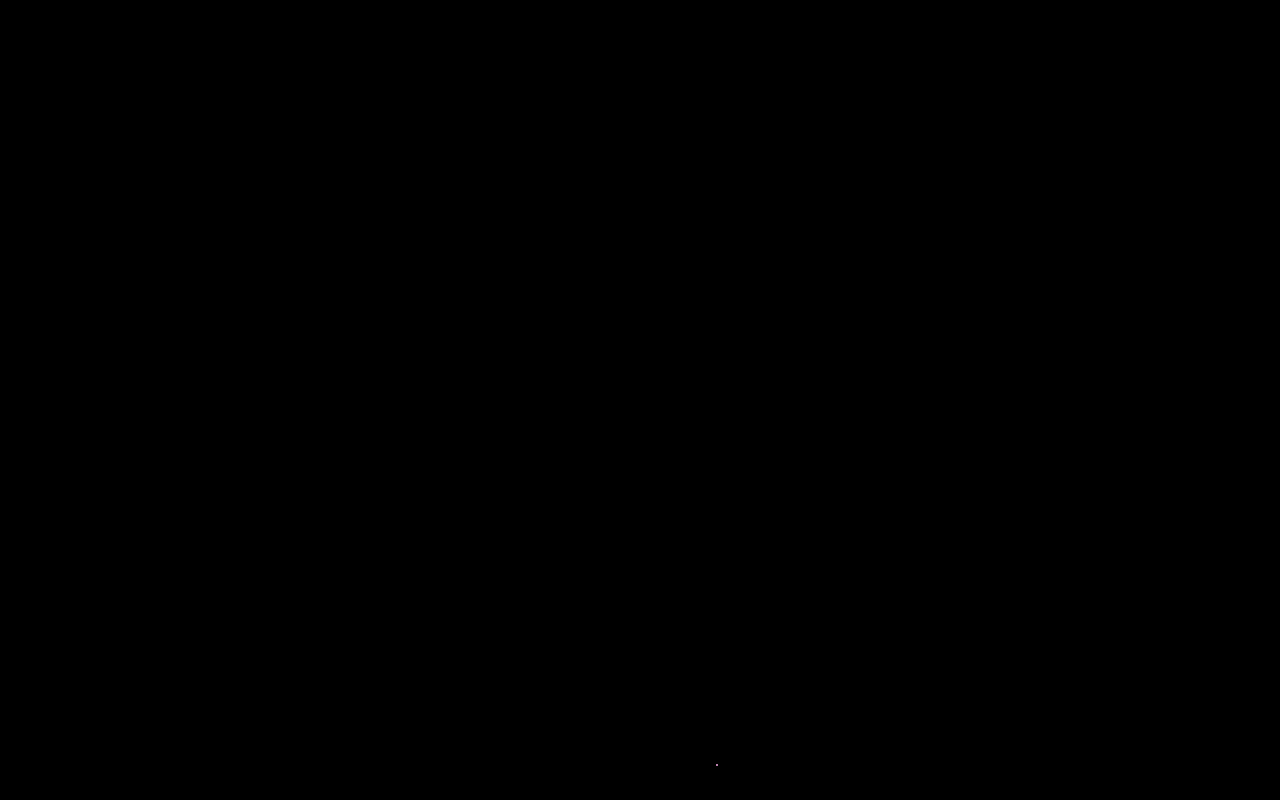
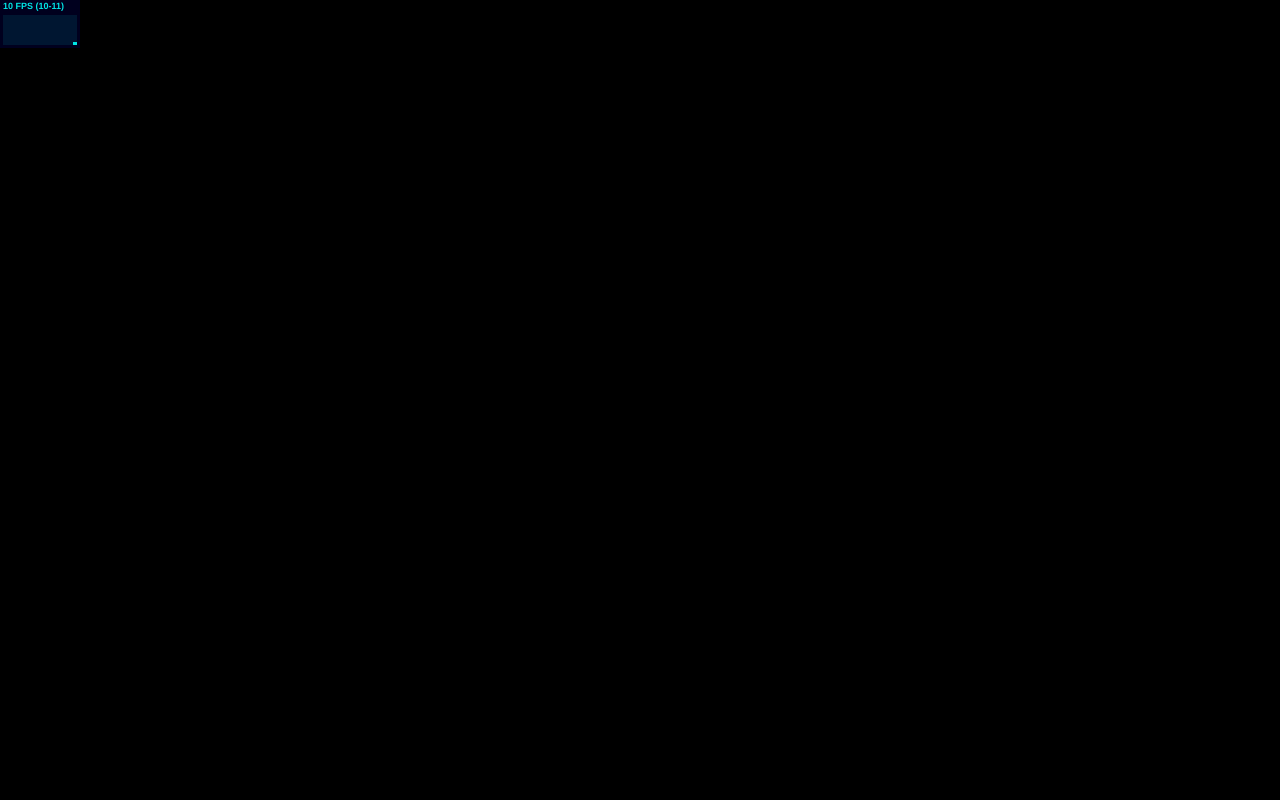
Before and after one commit to PennVR/three-js-ascn, a plain HTML site: page index.html in a window 1280 px wide. Drawn offline with Linux system fonts and the light colour scheme; animation ran at ten frames a second.

Commit message:
Add firework flashes and stats monitor

```diff
--- a/index.html
+++ b/index.html
@@ -2,7 +2,7 @@
 <html>
 	<head>
 		<meta charset=utf-8>
-		<title>My first three.js app</title>
+		<title>Fireworks</title>
 		<style>
 			body { margin: 0; }
 			canvas { width: 100%; height: 100% }
@@ -10,6 +10,9 @@
 	</head>
 	<body>
 		<script src="js/three.min.js"></script>
+		<script src="js/stats.min.js"></script>
+		<script src="js/firework.js"></script>
+		<script src="js/terrain.js"></script>
 		<script src="js/main.js"></script>
 	</body>
 </html>
--- /dev/null
+++ b/js/firework.js
@@ -0,0 +1,46 @@
+function firework() {
+	this.geometry = new THREE.SphereGeometry(0.02, 0.02, 0.02);
+	this.material = new THREE.PointsMaterial();
+	this.mesh = new THREE.Mesh(this.geometry, this.material);
+	this.color = new THREE.Color( (Math.random() + 1) / 2, (Math.random() + 1) / 2, (Math.random() + 1) / 2 );
+	this.mesh.position = new THREE.Vector3( 0, 0, 0 );
+	this.mesh.position.x = Math.random() * 8 - 4;
+	this.mesh.position.y = -7;
+	this.mesh.position.z = -5;
+	this.velocity = new THREE.Vector3( Math.random() * 10 - 5, 9, Math.random() * 5 - 2.5 );
+	this.lifetime = 0;
+	this.explodable = true;
+}
+
+function flash(parent) {
+	this.light = new THREE.PointLight( 0xffffff, .5, 1000, 2);
+	this.light.color = parent.color;
+	this.light.position.set(parent.mesh.position);
+	this.lifetime = 0;
+}
+
+function explode(f) {
+	var l = new flash(f);
+	fireworkLights.push(l);
+	scene.add(l.light);
+	for (var i = 0; i < 10; ++i) {
+		var tmp = new firework();
+		tmp.mesh.position.x = f.mesh.position.x;
+		tmp.mesh.position.y = f.mesh.position.y;
+		tmp.mesh.position.z = f.mesh.position.z;
+		tmp.velocity = new THREE.Vector3( Math.random() * 4 - 2, Math.random() * 2 + 1, Math.random() * 4 - 2 );
+		tmp.color = f.color;
+		tmp.material.color = f.color;
+		tmp.explodable = false;
+		f.explodable = false;
+		scene.add(tmp.mesh);
+		fireworks.push(tmp);
+	}
+}
+
+function updateKin(f, delta) {
+	f.mesh.position.x += f.velocity.x * delta;
+	f.mesh.position.y += f.velocity.y * delta;
+	f.mesh.position.z += f.velocity.z * delta;
+	f.velocity.y += -4 * delta;
+}
--- a/js/main.js
+++ b/js/main.js
@@ -4,59 +4,42 @@ var renderer = new THREE.WebGLRenderer();
 renderer.setSize( window.innerWidth, window.innerHeight );
 document.body.appendChild( renderer.domElement );
 
-var fireworks = [];
-function firework() {
-	this.geometry = new THREE.SphereGeometry(0.02, 0.02, 0.02);
-	this.material = new THREE.PointsMaterial();
-	this.mesh = new THREE.Mesh(this.geometry, this.material);
-	this.color = new THREE.Color( (Math.random() + 1) / 2, (Math.random() + 1) / 2, (Math.random() + 1) / 2 );
-	this.mesh.position = new THREE.Vector3( 0, 0, 0 );
-	this.mesh.position.x = Math.random() * 8 - 4;
-	this.mesh.position.y = -7;
-	this.mesh.position.z = -5;
-	this.velocity = new THREE.Vector3( Math.random() * 10 - 5, 9, Math.random() * 5 - 2.5 );
-	this.lifetime = 0;
-	this.explodable = true;
+var stats = new Stats();
+stats.showPanel(0);
+document.body.appendChild(stats.dom);
+
+function clamp(val, min, max) {
+	if (val < min) { return min; }
+	else if (val > max) { return max; }
+	else { return val; }
 }
 
-function explode(f) {
-	for (var i = 0; i < 10; ++i) {
-		var tmp = new firework();
-		tmp.mesh.position.x = f.mesh.position.x;
-		tmp.mesh.position.y = f.mesh.position.y;
-		tmp.mesh.position.z = f.mesh.position.z;
-		tmp.velocity = new THREE.Vector3( Math.random() * 4 - 2, Math.random() * 2 + 1, Math.random() * 4 - 2 );
-		tmp.color = f.color;
-		tmp.material.color = f.color;
-		tmp.explodable = false;
-		f.explodable = false;
-		scene.add(tmp.mesh);
-		fireworks.push(tmp);
-	}
-}
+// initialize terrain
+var t = new terrain();
+scene.add(t.mesh);
+
+var fireworks = [];
+var fireworkLights = [];
 
 camera.position.z = 5;
 
 var clock = new THREE.Clock();
 var timeSinceFirework = 0;
-
-function updateKin(f, delta) {
-	f.mesh.position.x += f.velocity.x * delta;
-	f.mesh.position.y += f.velocity.y * delta;
-	f.mesh.position.z += f.velocity.z * delta;
-	f.velocity.y += -4 * delta;
-}
+var toExplode = 0;
 
 function render() {
+	stats.begin();
 	requestAnimationFrame( render );
 	var delta = clock.getDelta();
 	timeSinceFirework += delta;
-	if (Math.random() > .95) {
+
+	if (Math.random() > .99 && toExplode < 5) {
 		var tmp = new firework();
 		tmp.material.color = tmp.color;
 		scene.add(tmp.mesh);
 		fireworks.push(tmp);
 		timeSinceFirework = 0;
+		toExplode++;
 	}
 
 	for (var i = 0; i < fireworks.length; ++i) {
@@ -68,11 +51,24 @@ function render() {
 		}
 		if (f.velocity.y < 0.001 && f.explodable) {
 			explode(f);
+			toExplode--;
 			scene.remove(f.mesh);
 			fireworks.splice(i, 1);
 		}
 		updateKin(f, delta);
 	}
+
+	for (var i = 0; i < fireworkLights.length; ++i) {
+		var l = fireworkLights[i];
+		l.lifetime += delta;
+		l.light.intensity = clamp(1/(l.lifetime*2), 0, .5);
+		if (l.lifetime > 5) {
+			scene.remove(l.light);
+			fireworkLights.splice(i, 1);
+		}
+	}
+
 	renderer.render( scene, camera );
+	stats.end();
 }
 render();
--- /dev/null
+++ b/js/stats.min.js
@@ -0,0 +1,5 @@
+// stats.js - http://github.com/mrdoob/stats.js
+(function(f,e){"object"===typeof exports&&"undefined"!==typeof module?module.exports=e():"function"===typeof define&&define.amd?define(e):f.Stats=e()})(this,function(){var f=function(){function e(a){c.appendChild(a.dom);return a}function u(a){for(var d=0;d<c.children.length;d++)c.children[d].style.display=d===a?"block":"none";l=a}var l=0,c=document.createElement("div");c.style.cssText="position:fixed;top:0;left:0;cursor:pointer;opacity:0.9;z-index:10000";c.addEventListener("click",function(a){a.preventDefault();
+u(++l%c.children.length)},!1);var k=(performance||Date).now(),g=k,a=0,r=e(new f.Panel("FPS","#0ff","#002")),h=e(new f.Panel("MS","#0f0","#020"));if(self.performance&&self.performance.memory)var t=e(new f.Panel("MB","#f08","#201"));u(0);return{REVISION:16,dom:c,addPanel:e,showPanel:u,begin:function(){k=(performance||Date).now()},end:function(){a++;var c=(performance||Date).now();h.update(c-k,200);if(c>g+1E3&&(r.update(1E3*a/(c-g),100),g=c,a=0,t)){var d=performance.memory;t.update(d.usedJSHeapSize/
+1048576,d.jsHeapSizeLimit/1048576)}return c},update:function(){k=this.end()},domElement:c,setMode:u}};f.Panel=function(e,f,l){var c=Infinity,k=0,g=Math.round,a=g(window.devicePixelRatio||1),r=80*a,h=48*a,t=3*a,v=2*a,d=3*a,m=15*a,n=74*a,p=30*a,q=document.createElement("canvas");q.width=r;q.height=h;q.style.cssText="width:80px;height:48px";var b=q.getContext("2d");b.font="bold "+9*a+"px Helvetica,Arial,sans-serif";b.textBaseline="top";b.fillStyle=l;b.fillRect(0,0,r,h);b.fillStyle=f;b.fillText(e,t,v);
+b.fillRect(d,m,n,p);b.fillStyle=l;b.globalAlpha=.9;b.fillRect(d,m,n,p);return{dom:q,update:function(h,w){c=Math.min(c,h);k=Math.max(k,h);b.fillStyle=l;b.globalAlpha=1;b.fillRect(0,0,r,m);b.fillStyle=f;b.fillText(g(h)+" "+e+" ("+g(c)+"-"+g(k)+")",t,v);b.drawImage(q,d+a,m,n-a,p,d,m,n-a,p);b.fillRect(d+n-a,m,a,p);b.fillStyle=l;b.globalAlpha=.9;b.fillRect(d+n-a,m,a,g((1-h/w)*p))}}};return f});
--- /dev/null
+++ b/js/terrain.js
@@ -0,0 +1,10 @@
+function terrain() {
+	this.geometry = new THREE.PlaneGeometry(1000, 1000, 100, 100);
+	this.material = new THREE.MeshLambertMaterial( {color: 0x8692a5, wireframe: false, side: THREE.DoubleSide} );
+	this.mesh = new THREE.Mesh(this.geometry, this.material);
+	this.mesh.position = new THREE.Vector3(0, 0, 0);
+	this.mesh.position.x = 0;
+	this.mesh.position.y = -5;
+	this.mesh.position.z = -100;
+	this.mesh.rotation.x = -Math.PI / 4;
+}
```
